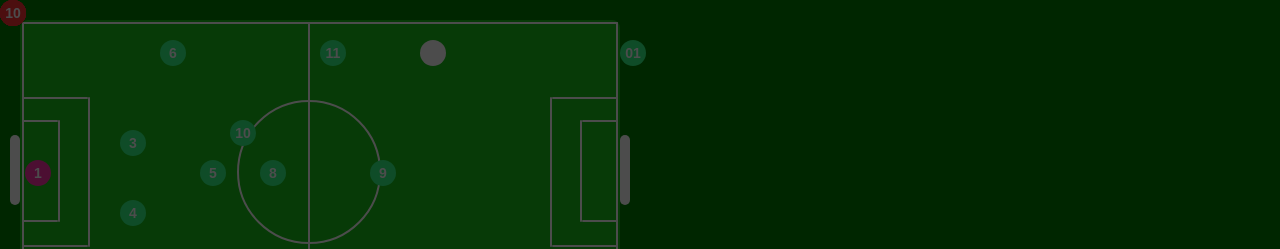
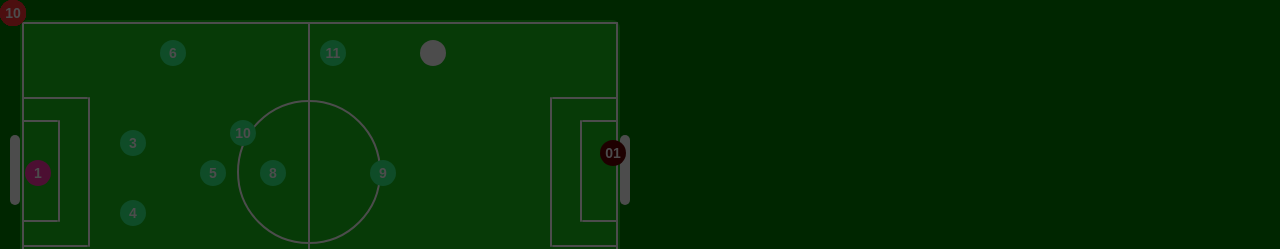
Before and after one commit to cacoricordo/SharedBall, a website: page index.html in a window 1280 px wide. Shown: the top 249 px of the page. Drawn offline with nearby package versions, Linux system fonts and the light colour scheme; no server answers.

Commit message:
Add files via upload

```diff
--- a/index.html
+++ b/index.html
@@ -278,7 +278,7 @@
         #circle9 { left: 370px; top: 160px; background: #33ff88; }
         #circle10 { left: 230px; top: 120px; background: #33ff88; }
         #circle11 { left: 320px; top: 40px; background: #33ff88; }
-        #circle23 { left: 620px; top: 40px; background: #33ff88; }
+        #circle23 { left: 600px; top: 140px; background: #660000; }
         #circle24 { left: 420px; top: 40px; background: #ffffff; }
         body { margin: 0; overflow: hidden; background-color: green; }
     </style>
```
